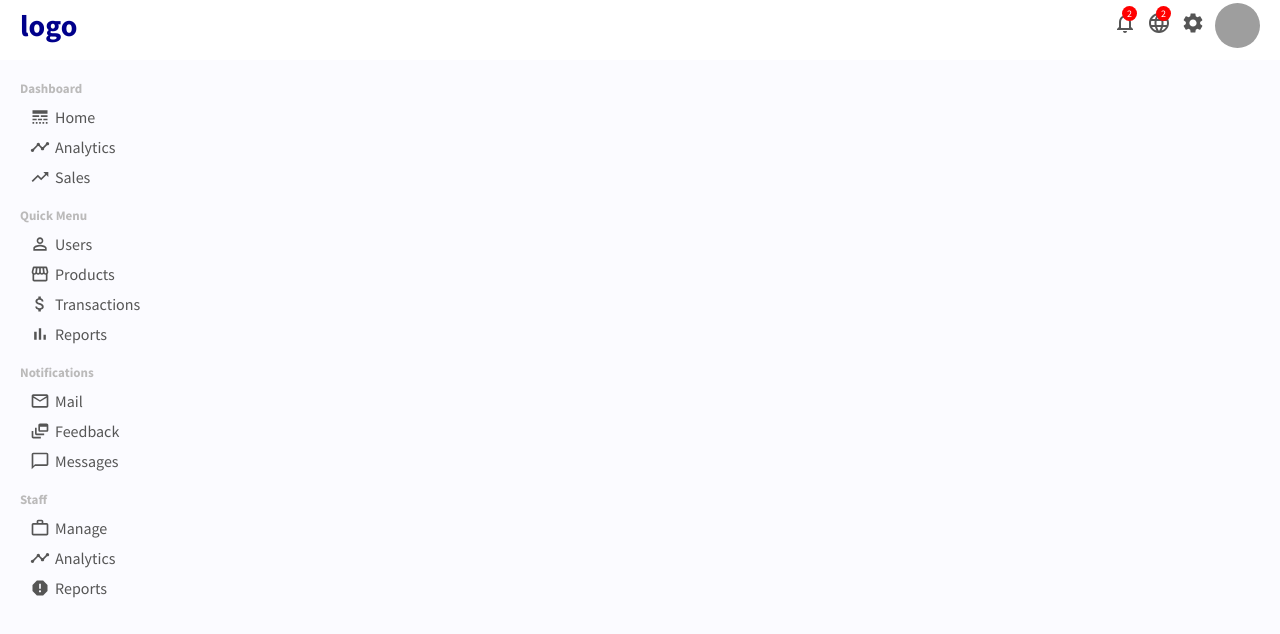
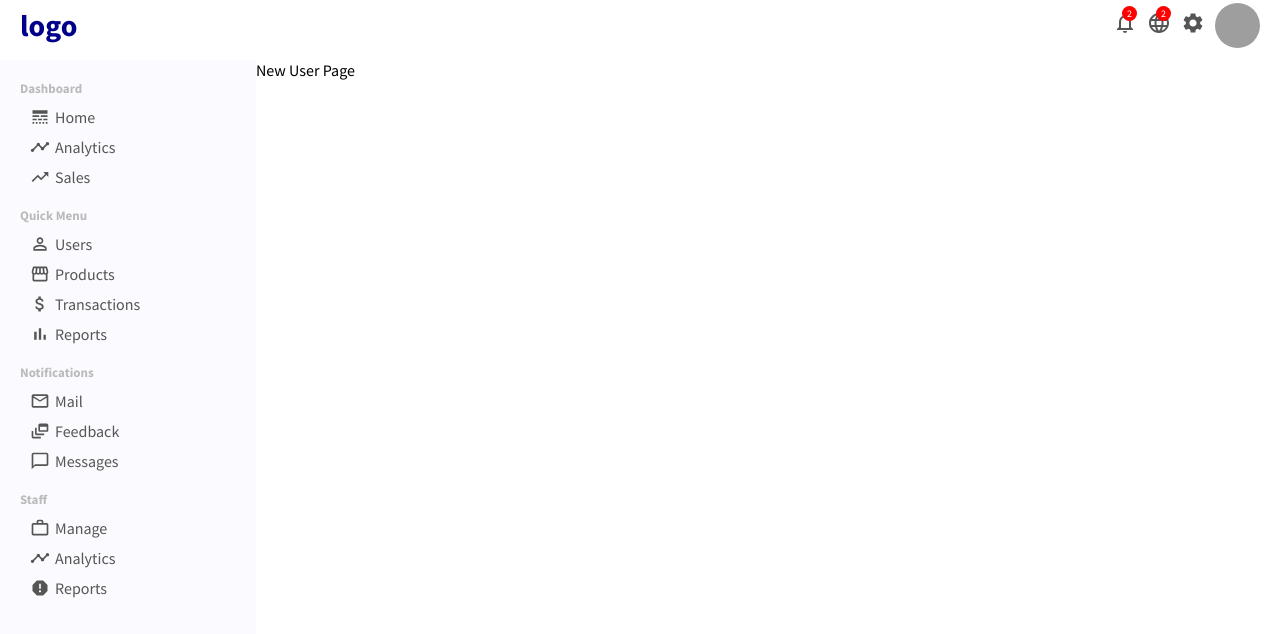
Before and after one commit to ahmed-bs/reactproj, a React (Create React App) app in the folder reactproject/: page /newUser in a window 1280 px wide. Shown: the top 634 px of the page. Built offline with nearby package versions, Linux system fonts and the light colour scheme; grey boxes are pictures that could not be loaded.

Commit message:
giving a link to a new users and starting create

```diff
--- a/reactproject/src/App.js
+++ b/reactproject/src/App.js
@@ -5,6 +5,7 @@ import Home from "./pages/home/Home";
 import { BrowserRouter as Router, Switch , Route } from "react-router-dom";
 import UserList from "./pages/userList/UserList";
 import User from "./pages/user/User";
+import NewUser from "./pages/newPage/NewUser";
 function App() {
   return (
     <Router  >
@@ -15,11 +16,17 @@ function App() {
           <Route exact path="/">
             <Home />
           </Route>
+
           <Route path="/users">
             <UserList/>
           </Route>
+
           <Route path="/user/:userId">
             <User />
+          </Route>
+
+          <Route path="/newUser">
+            <NewUser />
           </Route>
         </Switch>
 
--- a/reactproject/src/components/sidebar/Sidebar.jsx
+++ b/reactproject/src/components/sidebar/Sidebar.jsx
@@ -21,7 +21,7 @@ export default function Sidebar() {
           <h3 className="sidebarTitle">Dashboard</h3>
           <ul className="sidebarList">
             <li className="sidebarListItem">
-              <LineStyle className="sidebarIcon" />
+              <LineStyle className="sidebarIcon active" />
               Home
             </li>
             <li className="sidebarListItem">
--- /dev/null
+++ b/reactproject/src/pages/newPage/NewUser.jsx
@@ -0,0 +1,9 @@
+import "./newUser.css"
+
+export default function NewUser() {
+    return (
+        <div className="newUser">
+           New User Page
+        </div>
+    )
+}
--- /dev/null
+++ b/reactproject/src/pages/newPage/newUser.css
@@ -0,0 +1,3 @@
+.newUser{
+    flex: 4;
+}
--- a/reactproject/src/pages/user/User.jsx
+++ b/reactproject/src/pages/user/User.jsx
@@ -1,11 +1,15 @@
 import "./user.css"
 import {CalendarToday, LocationSearching, MailOutline, PermIdentity, PhoneAndroid, Publish} from "@material-ui/icons";
+import { Link } from "@material-ui/core";
 export default function User() {
     return (
         <div className="user">
             <div className="userTitleContainer">
             <h1 className="userTitle">Edit User</h1>
+            <Link to="/newUser">
             <button className="userAddButton">Create</button>
+            </Link>
+
             </div>
             <div className="userContainer">
                 <div className="userShow">
```
